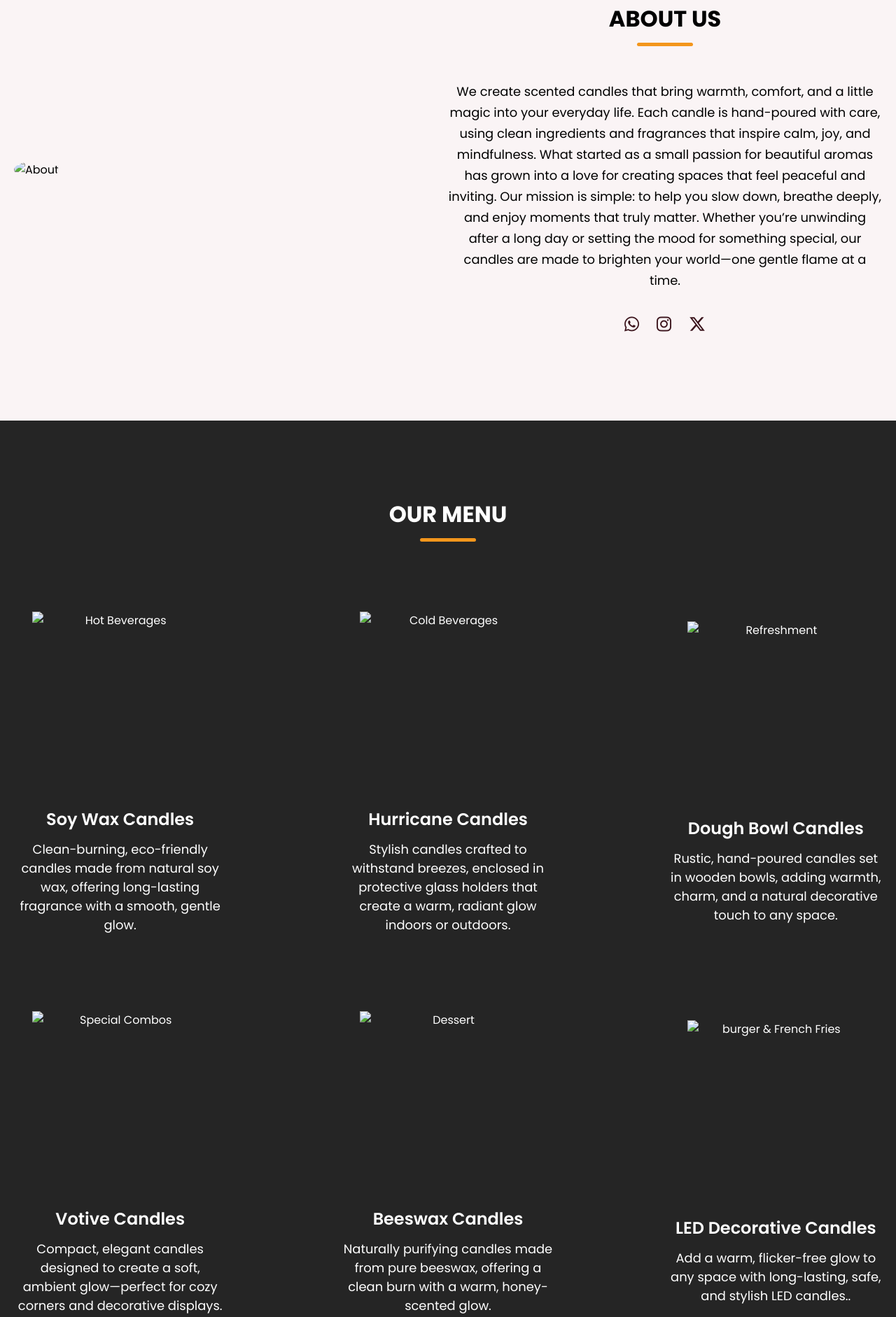
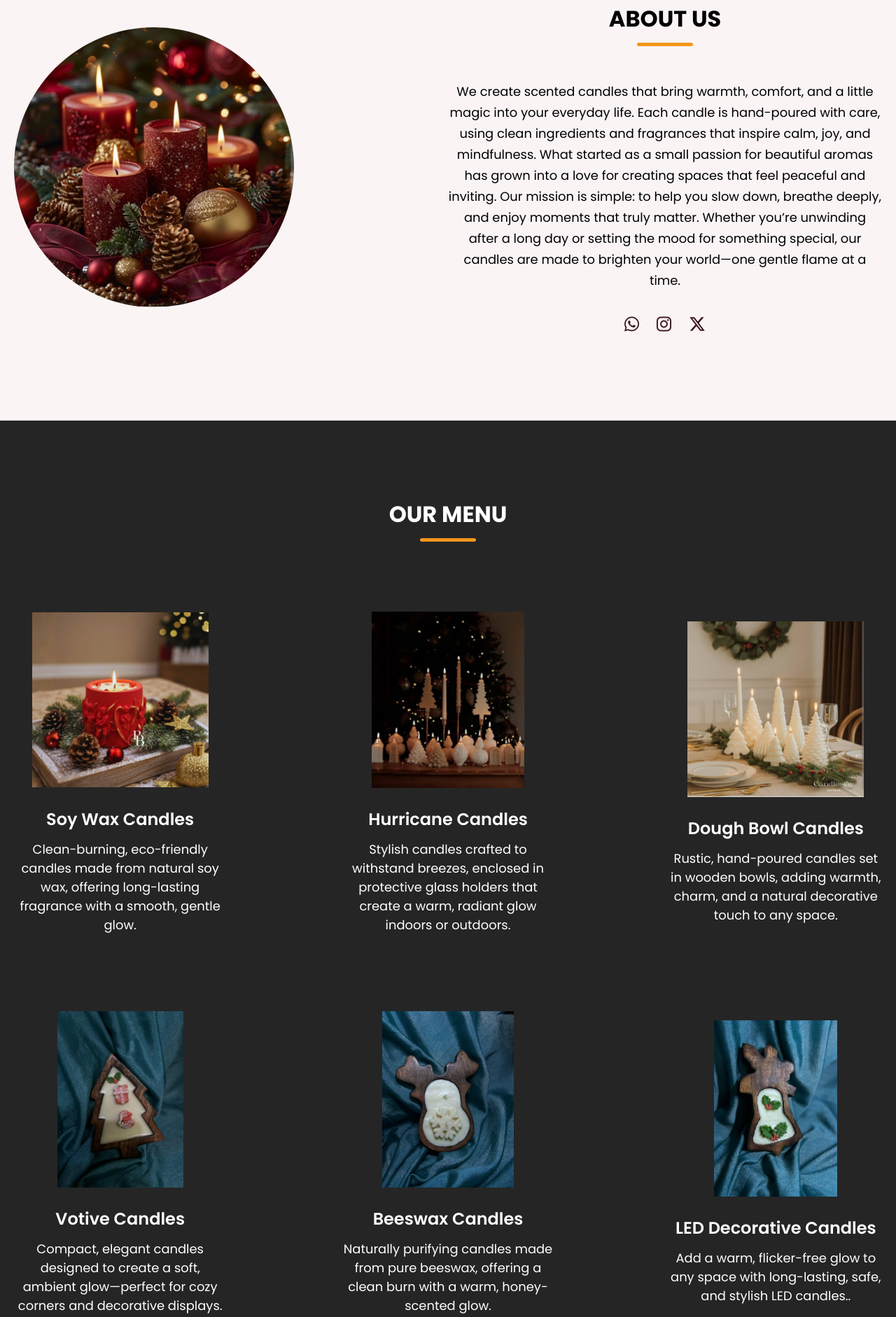
Before and after one commit to Roshan-oliver/lumieelenya-, a plain HTML site: page index.html in a window 1280 px wide. Shown: the part 917-2799 px from the top of the page at 70% size. Drawn offline with nearby package versions, Linux system fonts and the light colour scheme; a web font is replaced by a local one.

Commit message:
Add files via upload

```diff
--- a/index.html
+++ b/index.html
@@ -61,14 +61,14 @@
             </div>
           </div>
           <div class="hero-image-wrapper">
-            <img src="images/pic1.jpeg" alt="Coffee" class="hero-image" />
+            <img src="pic1.jpeg" alt="Coffee" class="hero-image" />
           </div>
         </div>
       </section>
        <section class="about-section" id="about">
         <div class="section-content">
           <div class="about-image-wrapper">
-            <img src="images/pic3.jpeg" alt="About" class="about-image" />
+            <img src="pic3.jpeg" alt="About" class="about-image" />
           </div>
           <div class="about-details">
             <h2 class="section-title">About Us</h2>
@@ -87,42 +87,42 @@
         <div class="section-content">
           <ul class="menu-list">
             <li class="menu-item">
-              <img src="images/pic2.jpeg" alt="Hot Beverages" class="menu-image" />
+              <img src="pic2.jpeg" alt="Hot Beverages" class="menu-image" />
               <div class="menu-details">
                 <h3 class="name">Soy Wax Candles</h3>
                 <p class="text">Clean-burning, eco-friendly candles made from natural soy wax, offering long-lasting fragrance with a smooth, gentle glow.</p>
               </div>
             </li>
             <li class="menu-item">
-              <img src="images/pic4.jpeg"alt="Cold Beverages" class="menu-image" />
+              <img src="pic4.jpeg"alt="Cold Beverages" class="menu-image" />
               <div class="menu-details">
                 <h3 class="name">Hurricane Candles</h3>
                 <p class="text">Stylish candles crafted to withstand breezes, enclosed in protective glass holders that create a warm, radiant glow indoors or outdoors.</p>
               </div>
             </li>
             <li class="menu-item">
-              <img src="images/pic5.jpeg" alt="Refreshment" class="menu-image" />
+              <img src="pic5.jpeg" alt="Refreshment" class="menu-image" />
               <div class="menu-details">
                 <h3 class="name">Dough Bowl Candles</h3>
                 <p class="text">Rustic, hand-poured candles set in wooden bowls, adding warmth, charm, and a natural decorative touch to any space.</p>
               </div>
             </li>
             <li class="menu-item">
-              <img src="images/p6.jpeg" alt="Special Combos" class="menu-image" />
+              <img src="p6.jpeg" alt="Special Combos" class="menu-image" />
               <div class="menu-details">
                 <h3 class="name">Votive Candles</h3>
                 <p class="text">Compact, elegant candles designed to create a soft, ambient glow—perfect for cozy corners and decorative displays.</p>
               </div>
             </li>
             <li class="menu-item">
-              <img src="images/p7.jpeg" alt="Dessert" class="menu-image" />
+              <img src="p7.jpeg" alt="Dessert" class="menu-image" />
               <div class="menu-details">
                 <h3 class="name">Beeswax Candles</h3>
                 <p class="text">Naturally purifying candles made from pure beeswax, offering a clean burn with a warm, honey-scented glow.</p>
               </div>
             </li>
             <li class="menu-item">
-              <img src="images/p8.jpeg" alt="burger & French Fries" class="menu-image" />
+              <img src="p8.jpeg" alt="burger & French Fries" class="menu-image" />
               <div class="menu-details">
                 <h3 class="name">LED Decorative Candles</h3>
                 <p class="text">Add a warm, flicker-free glow to any space with long-lasting, safe, and stylish LED candles..</p>
@@ -139,22 +139,22 @@
         <div class="section-content">
           <ul class="gallery-list">
             <li class="gallery-item">
-              <img src="images/pic9.jpeg" alt="Gallery Image" class="gallery-image" />
+              <img src="pic9.jpeg" alt="Gallery Image" class="gallery-image" />
             </li>
             <li class="gallery-item">
-              <img src="images/pic8.jpeg" alt="Gallery Image" class="gallery-image" />
+              <img src="pic8.jpeg" alt="Gallery Image" class="gallery-image" />
             </li>
             <li class="gallery-item">
-              <img src="images/pic7.jpeg" alt="Gallery Image" class="gallery-image" />
+              <img src="pic7.jpeg" alt="Gallery Image" class="gallery-image" />
             </li>
             <li class="gallery-item">
-              <img src="images/pic6.jpeg" alt="Gallery Image" class="gallery-image" />
+              <img src="pic6.jpeg" alt="Gallery Image" class="gallery-image" />
             </li>
             <li class="gallery-item">
-              <img src="images/pic5.jpeg" alt="Gallery Image" class="gallery-image" />
+              <img src="pic5.jpeg" alt="Gallery Image" class="gallery-image" />
             </li>
             <li class="gallery-item">
-              <img src="images/pic4.jpeg" alt="Gallery Image" class="gallery-image" />
+              <img src="pic4.jpeg" alt="Gallery Image" class="gallery-image" />
             </li>
           </ul>
         </div>
```
